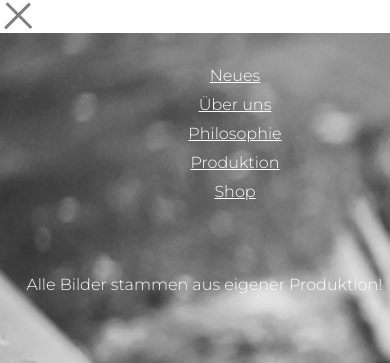
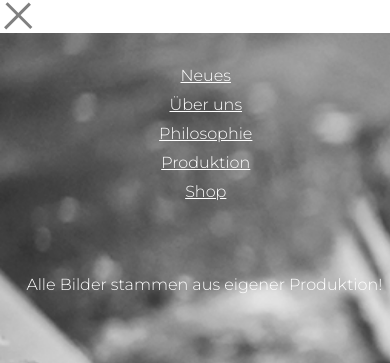
Before and after one commit to tobibaier0311/Kammermeier, a plain HTML site: page index.html in a window 390 px wide. Both pictures are taken after a click on the element 195 px from the left and 16 px from the top of the page. Shown: the top 363 px of the page. Drawn offline with nearby package versions, Linux system fonts and the light colour scheme.

Commit message:
Update index.css

```diff
--- a/index.css
+++ b/index.css
@@ -309,6 +309,10 @@ p{
         color: #000;
     }
 
+    .mobile-menu{
+        width: 100vw;
+    }
+
 
 
 
@@ -452,9 +456,8 @@ ul {
     display: none;
     position: absolute;
     top: 50px;
-    left: 0;
     height: 50vh;
-    width: 100%;
+    width: 85vw;
   }
 
   .mobile-menu li {
```
